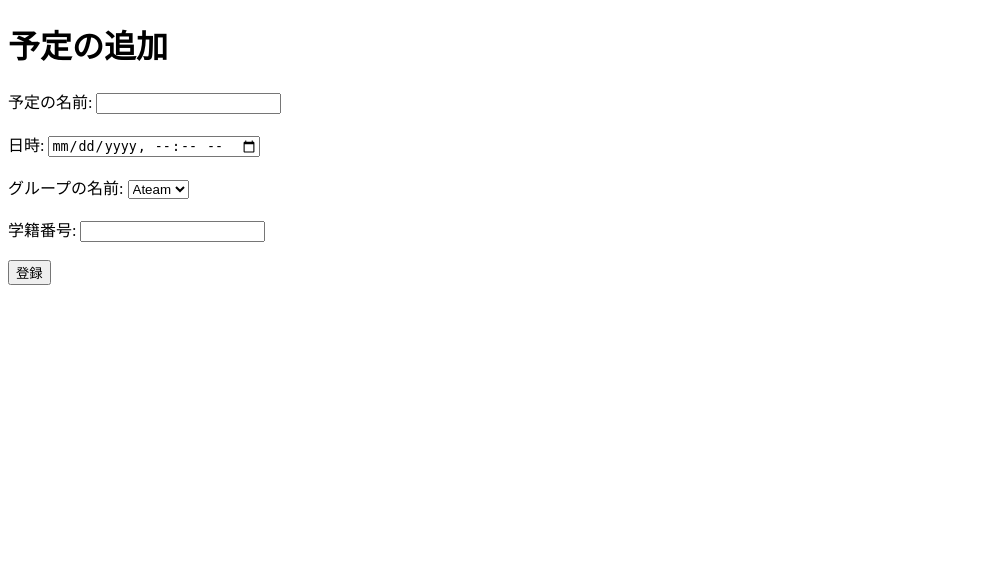
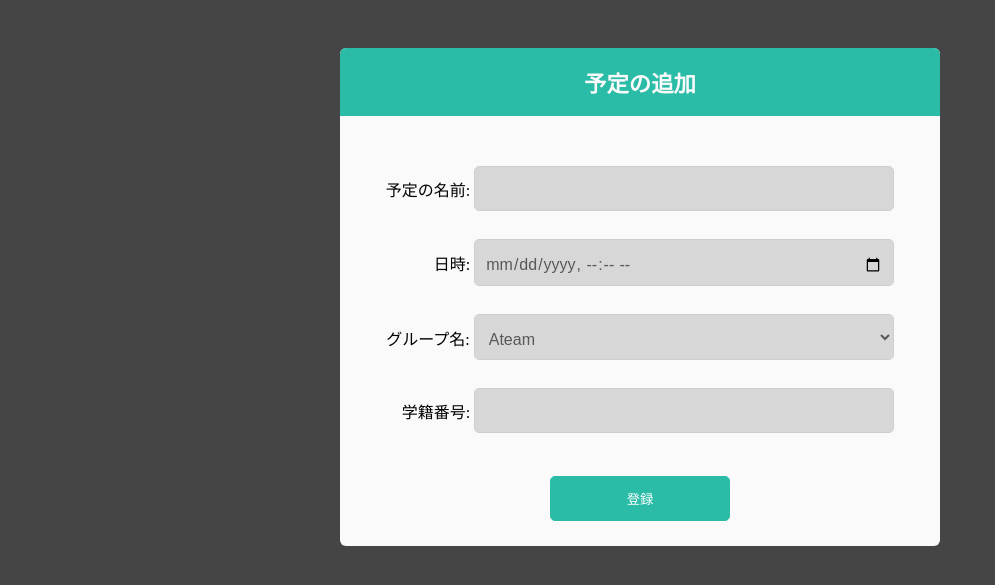
Before and after one commit to ammoil/Hisilab_teamC, a Flask app: page /add_schedule in a window 1280 px wide. Shown: the top 585 px of the page, without its empty margins (0-995 px from the left). Run offline with Flask 3, Linux system fonts and the light colour scheme; data comes from the database, SQL or seed files in the repository; data that the repository does not hold is empty.

Commit message:
CSSの追加、HTMLの変更

```diff
--- /dev/null
+++ b/web/app/static/css/style.css
@@ -0,0 +1,128 @@
+body {
+    padding-top:25px;
+    background-color:#454545;
+    margin-left:10px;
+    margin-right:10px;
+  }
+  .container {
+    max-width:600px;
+    margin:0 auto;
+    text-align:center;
+    -webkit-border-radius:6px;
+    -moz-border-radius:6px;
+    border-radius:6px;
+    background-color:#FAFAFA;
+  }
+  .head {
+    -webkit-border-radius:6px 6px 0px 0px;
+    -moz-border-radius:6px 6px 0px 0px;
+    border-radius:6px 6px 0px 0px;
+    background-color:#2ABCA7;
+    color:#FAFAFA;
+  }
+  h1 {
+    text-align:center;
+    padding:18px 0 18px 0;
+    font-size: 1.4em;
+  }
+  input,select {
+    margin-bottom:10px;
+  }
+  textarea {
+    height:100px;
+    margin-bottom:10px;
+  }
+  input:first-of-type
+  {
+    margin-top:35px;
+  }
+  input, textarea, select {
+    font-size: 1em;
+    padding: 15px 10px 10px;
+    font-family: 'Source Sans Pro',arial,sans-serif;
+    border: 1px solid #cecece;
+    background: #d7d7d7;
+    color:#585858;
+    -webkit-border-radius: 5px;
+    -moz-border-radius: 5px;
+    border-radius: 5px;
+    -moz-background-clip: padding;
+    -webkit-background-clip: padding-box;
+    background-clip: padding-box;
+    -webkit-box-sizing: border-box;
+    -moz-box-sizing: border-box;
+    box-sizing: border-box;
+    width: 70%;
+    max-width: 600px;
+  }
+  ::-webkit-input-placeholder {
+     color: #FAFAFA;
+  }
+  :-moz-placeholder {
+     color: #FAFAFA;
+  }
+  ::-moz-placeholder {
+     color: #FAFAFA;
+  }
+  :-ms-input-placeholder {
+     color: #FAFAFA;
+  }
+  button {
+    margin-top:15px;
+    margin-bottom:25px;
+    background-color:#2ABCA7;
+    padding: 12px 45px;
+    -ms-border-radius: 5px;
+    -o-border-radius: 5px;
+    border-radius: 5px;
+    border: 1px solid #2ABCA7;
+    -webkit-transition: .5s;
+    transition: .5s;
+    display: inline-block;
+    cursor: pointer;
+    width:30%;
+    color:#fff;
+  }
+  button:hover, .button:hover {
+    background:#19a08c;
+  }
+  label.error {
+      font-family:'Source Sans Pro',arial,sans-serif;
+      font-size:1em;
+      display:block;
+      padding-top:10px;
+      padding-bottom:10px;
+      background-color:#d89c9c;
+      width: 80%;
+      margin:auto;
+      color: #FAFAFA;
+      -webkit-border-radius:6px;
+      -moz-border-radius:6px;
+      border-radius:6px;
+  }
+  /* media queries */
+  @media (max-width: 700px) {
+    label.error {
+      width: 90%;
+    }
+    button {
+      width:90%;
+    }
+    body {
+    padding-top:10px;
+    }
+  }
+  .message {
+      font-family:'Source Sans Pro',arial,sans-serif;
+      font-size:1.1em;
+      display:none;
+      padding-top:10px;
+      padding-bottom:10px;
+      background-color:#2ABCA7;
+      width: 80%;
+      margin:auto;
+      color: #FAFAFA;
+      -webkit-border-radius:6px;
+      -moz-border-radius:6px;
+      border-radius:6px;
+  }
--- a/web/app/templates/add.html
+++ b/web/app/templates/add.html
@@ -4,27 +4,32 @@
     <meta charset="UTF-8">
     <meta name="viewport" content="width=device-width, initial-scale=1.0">
     <title>予定の追加</title>
+    <link rel="stylesheet" href="/static/css/style.css">
 </head>
 <body>
+    <div class="container">
+        <div class="head">
     <h1>予定の追加</h1>
+        </div>
     <form id="add_form" action="{{ url_for('add_schedule') }}" method="post">
         <label for="schedulename">予定の名前:</label>
         <input type="text" id="schedulename" name="schedulename" required><br><br>
 
-        <label for="date">日時:</label>
+        <label for="date">　　　日時:</label>
         <input type="datetime-local" id="date" name="date" required><br><br>
 
-        <label for="groupnumber">グループの名前:</label>
+        <label for="groupnumber">グループ名:</label>
         <select id="groupnumber" name="groupnumber" required>
             {% for group in groups %}
             <option value="{{ group['id'] }}">{{ group['groupname'] }}</option>
             {% endfor %}
         </select><br><br>
 
-        <label for="studentnumber">学籍番号:</label>
+        <label for="studentnumber">　学籍番号:</label>
         <input type="text" id="studentnumber" name="studentnumber" required><br><br>
 
         <button type="submit">登録</button>
     </form>
+</div>
 </body>
 </html>
--- a/web/app/templates/calendar.html
+++ b/web/app/templates/calendar.html
@@ -4,6 +4,7 @@
     <meta charset="UTF-8">
     <meta http-equiv="X-UA-Compatible" content="IE=edge">
     <meta name="viewport" content="width=device-width, initial-scale=1.0">
+    <link rel="stylesheet" href="/static/css/style2.css">
 </head>
 <body>
     <head>
```
Also changed, not shown: web/app/static/css/style2.css (added, +39 -0 lines).
